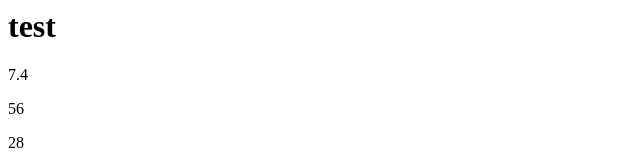
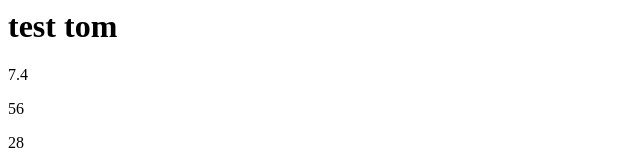
Before and after one commit to tomwburke/learnjs, a plain HTML site: page first.html in a window 1280 px wide. Shown: the top 160 px of the page, without its empty margins (0-640 px from the left). Drawn offline with Linux system fonts and the light colour scheme.

Commit message:
Update first.html

```diff
--- a/first.html
+++ b/first.html
@@ -1,5 +1,5 @@
 <html>
-<h1>test</h1>
+<h1>test tom</h1>
 <script>
   f = function (n) {return n/5+6}
   document.write("<p>"+f(7)+"</p>")
```
